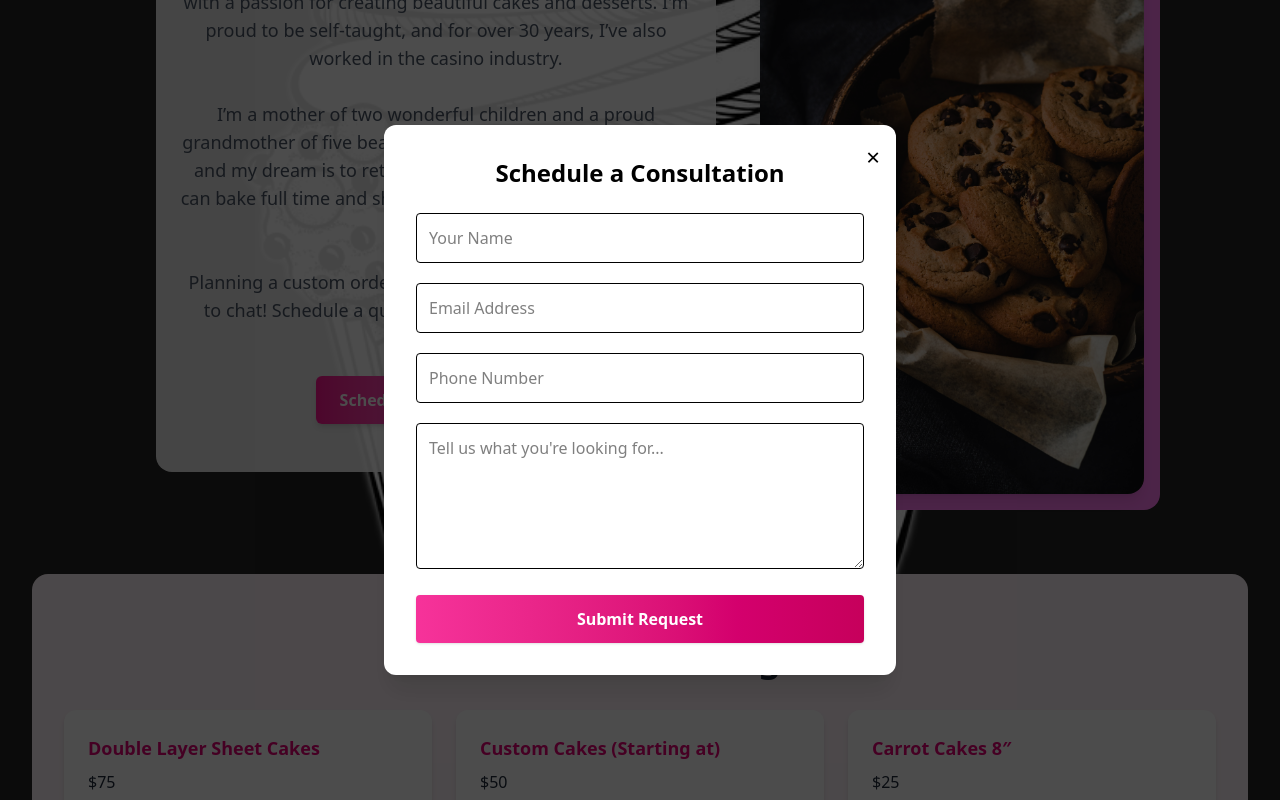
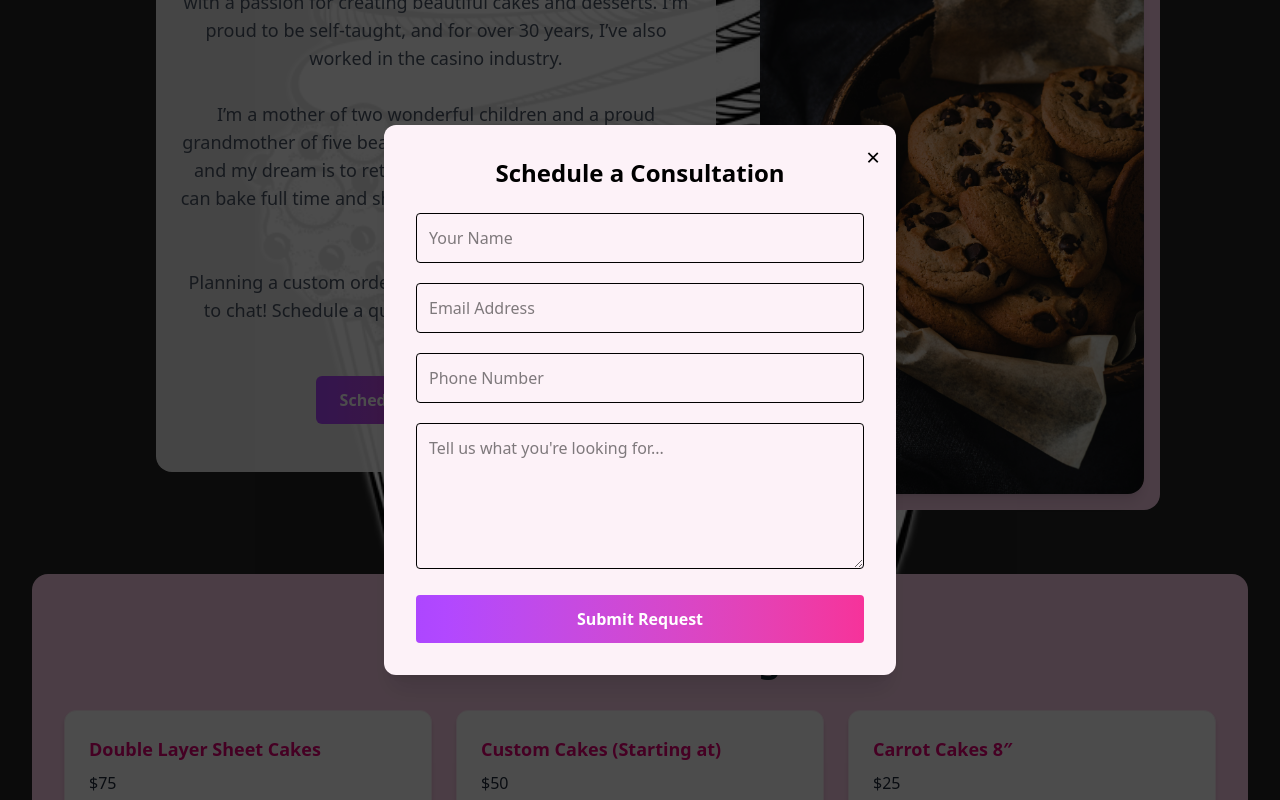
Before and after one commit to RidgwayA/ac-botique, a React (Vite) app: page / in a window 1280 px wide. Both pictures are taken after a click on the button "Schedule a Consultation". Shown: the part 394-1194 px from the top of the page. Built offline with nearby package versions, Linux system fonts and the light colour scheme.

Commit message:
Updated more UI- buttons, backgrounds, etc

```diff
--- a/src/components/ConsultationModal.jsx
+++ b/src/components/ConsultationModal.jsx
@@ -17,7 +17,8 @@ export default function ConsultationModal({ onClose }) {
   const handleSubmit = (e) => {
     e.preventDefault();
 
-    emailjs.send(
+    emailjs
+      .send(
         "service_d38679m", // Your service ID
         "template_l11bsy4", // New template ID for consultations
         {
@@ -40,7 +41,7 @@ export default function ConsultationModal({ onClose }) {
 
   return (
     <div className="fixed inset-0 bg-black/70 flex justify-center items-center z-50">
-      <div className="bg-white w-full max-w-lg p-6 md:p-8 rounded-xl shadow-xl relative">
+      <div className="bg-pink-50 w-full max-w-lg p-6 md:p-8 rounded-xl shadow-xl relative">
         <button
           className="absolute top-4 right-4 text-2xl text-black hover:text-gray-800"
           onClick={onClose}
@@ -48,7 +49,9 @@ export default function ConsultationModal({ onClose }) {
           &times;
         </button>
 
-        <h2 className="text-2xl font-bold mb-6 text-center text-black">Schedule a Consultation</h2>
+        <h2 className="text-2xl font-bold mb-6 text-center text-black">
+          Schedule a Consultation
+        </h2>
 
         <form onSubmit={handleSubmit} className="space-y-5 text-black">
           <input
@@ -89,7 +92,7 @@ export default function ConsultationModal({ onClose }) {
           />
           <button
             type="submit"
-            className="w-full bg-gradient-to-r from-pink-500 to-pink-700 text-white font-semibold px-6 py-3 rounded shadow hover:opacity-90"
+            className="inline-block w-full font-semibold px-6 py-3 rounded  bg-gradient-to-r from-purple-500 to-pink-500 text-white hover:bg-gradient-to-l focus:ring-purple-200 dark:focus:ring-purple-800"
           >
             Submit Request
           </button>
--- a/src/components/Hero.jsx
+++ b/src/components/Hero.jsx
@@ -62,7 +62,7 @@ useEffect(() => {
         </p>
 <button
   onClick={() => setShowModal(true)}
-  className="px-6 py-3 text-white font-semibold rounded-md bg-gradient-to-r from-pink to-lightpink shadow-md hover:opacity-90"
+  className="px-6 py-3 font-semibold rounded-md bg-gradient-to-r from-purple-500 to-pink-500 text-white hover:bg-gradient-to-l focus:ring-purple-200 dark:focus:ring-purple-800"
 >
   Schedule a Consultation
 </button>
@@ -72,7 +72,7 @@ useEffect(() => {
 
       {/* Right Image with Fade and Depth */}
       <div className="relative w-full max-w-sm h-[700px] flex items-center justify-center mb-8 md:mb-0">
-        <div className="absolute inset-0 translate-x-4 translate-y-4 bg-lightpink rounded-2xl z-0" />
+        <div className="absolute inset-0 translate-x-4 translate-y-4 bg-pink-200 rounded-2xl z-0" />
         {images.map((img, i) => (
           <img
             key={i}
--- a/src/components/Offerings.jsx
+++ b/src/components/Offerings.jsx
@@ -25,7 +25,7 @@ export default function Offerings() {
   ];
 
   return (
-    <section className="bg-pink-50 py-16 px-4 md:px-8 rounded-2xl">
+    <section className="bg-pink-200 py-16 px-4 md:px-8 rounded-2xl">
       <div className="max-w-6xl mx-auto text-center">
         <h2 className="text-3xl md:text-4xl font-bold text-gray-800 mb-8">
           Current Offerings
@@ -35,7 +35,7 @@ export default function Offerings() {
           {items.map((item, idx) => (
             <div
               key={idx}
-              className="bg-white rounded-xl shadow-md p-6 text-left hover:shadow-lg transition"
+              className="bg-white rounded-xl shadow-md hover:shadow-xl hover:shadow-pink-500 border border-pink-100 p-6 text-left transition-shadow duration-300"
             >
               <h3 className="text-lg font-semibold text-pink-600">
                 {item.name}
@@ -51,7 +51,8 @@ export default function Offerings() {
         <div className="mt-10">
           <button
             onClick={() => setShowModal(true)}
-            className="inline-block bg-gradient-to-r from-pink to-lightpink text-white font-semibold px-6 py-3 rounded shadow hover:opacity-90 transition"
+            // className="inline-block bg-gradient-to-r from-pink to-lightpink text-white font-semibold px-6 py-3 rounded shadow hover:opacity-60 transition"
+            className="inline-block font-semibold px-6 py-3 rounded  bg-gradient-to-r from-purple-500 to-pink-500 text-white hover:bg-gradient-to-l focus:ring-purple-200 dark:focus:ring-purple-800"
           >
             Place an Order
           </button>
--- a/src/components/OrderModal.jsx
+++ b/src/components/OrderModal.jsx
@@ -89,7 +89,7 @@ export default function OrderModal({ onClose }) {
 
   return (
     <div className="fixed inset-0 bg-black/80 flex justify-center items-center z-50">
-      <div className="bg-lightpink2 w-full max-w-3xl p-6 md:p-8 rounded-xl shadow-xl overflow-y-auto max-h-[90vh] relative">
+      <div className="bg-pink-50 w-full max-w-3xl p-6 md:p-8 rounded-xl shadow-xl overflow-y-auto max-h-[90vh] relative">
         <button
           className="absolute top-4 right-4 text-2xl text-black hover:text-gray-800"
           onClick={onClose}
@@ -171,7 +171,7 @@ export default function OrderModal({ onClose }) {
 
           <button
             type="submit"
-            className="w-full bg-gradient-to-r from-pink-400 to-pink-700 text-white font-semibold px-6 py-3 rounded shadow hover:opacity-50 border border-black"
+                        className="inline-block font-semibold px-6 py-3 rounded  bg-gradient-to-r from-purple-500 to-pink-500 text-white hover:bg-gradient-to-l focus:ring-purple-200 dark:focus:ring-purple-800"
             disabled={!form.agreed}
           >
             Submit Order
--- a/src/components/Policies.jsx
+++ b/src/components/Policies.jsx
@@ -4,20 +4,20 @@ export default function Policies() {
       <div className="max-w-4xl mx-auto">
 
 
-        <div className="bg-white rounded-xl shadow-md p-8 space-y-4 text-gray-700 text-lg leading-relaxed">
+        <div className="bg-pink-200 rounded-xl shadow-md p-8 space-y-4 text-gray-700 text-lg leading-relaxed">
                   <h2 className="text-3xl md:text-4xl font-bold text-gray-800 mb-8 text-center">
           Order Policies
         </h2>
           <div className="flex items-start gap-3">
-            <span className="font-semibold text-pink-600">Order Minimum:</span>
+            <span className="text-pink-700 font-bold underline">Order Minimum:</span>
             <span>$10.00</span>
           </div>
           <div className="flex items-start gap-3">
-            <span className="font-semibold text-pink-600">Deposit:</span>
+            <span className="text-pink-700 font-bold underline">Deposit:</span>
             <span>50% required to confirm your order</span>
           </div>
           <div className="flex items-start gap-3">
-            <span className="font-semibold text-pink-600">Lead Time:</span>
+            <span className="text-pink-700 font-bold underline">Lead Time:</span>
             <span>Please place all orders at least 2 weeks in advance</span>
           </div>
         </div>
--- a/src/pages/Gallery.jsx
+++ b/src/pages/Gallery.jsx
@@ -15,7 +15,7 @@ export default function Gallery() {
   const [selected, setSelected] = useState(null);
 
   return (
-    <section className="min-h-screen bg-pink-50 py-16 px-4 md:px-8">
+    <section className="min-h-screen bg-pink-200 py-16 px-4 md:px-8 rounded-2xl">
       <div className="max-w-6xl mx-auto text-center">
         <h2 className="text-4xl font-bold text-gray-800 mb-10">Cake Gallery</h2>
 
```
Lines whose indentation alone changed are shown as unchanged.
